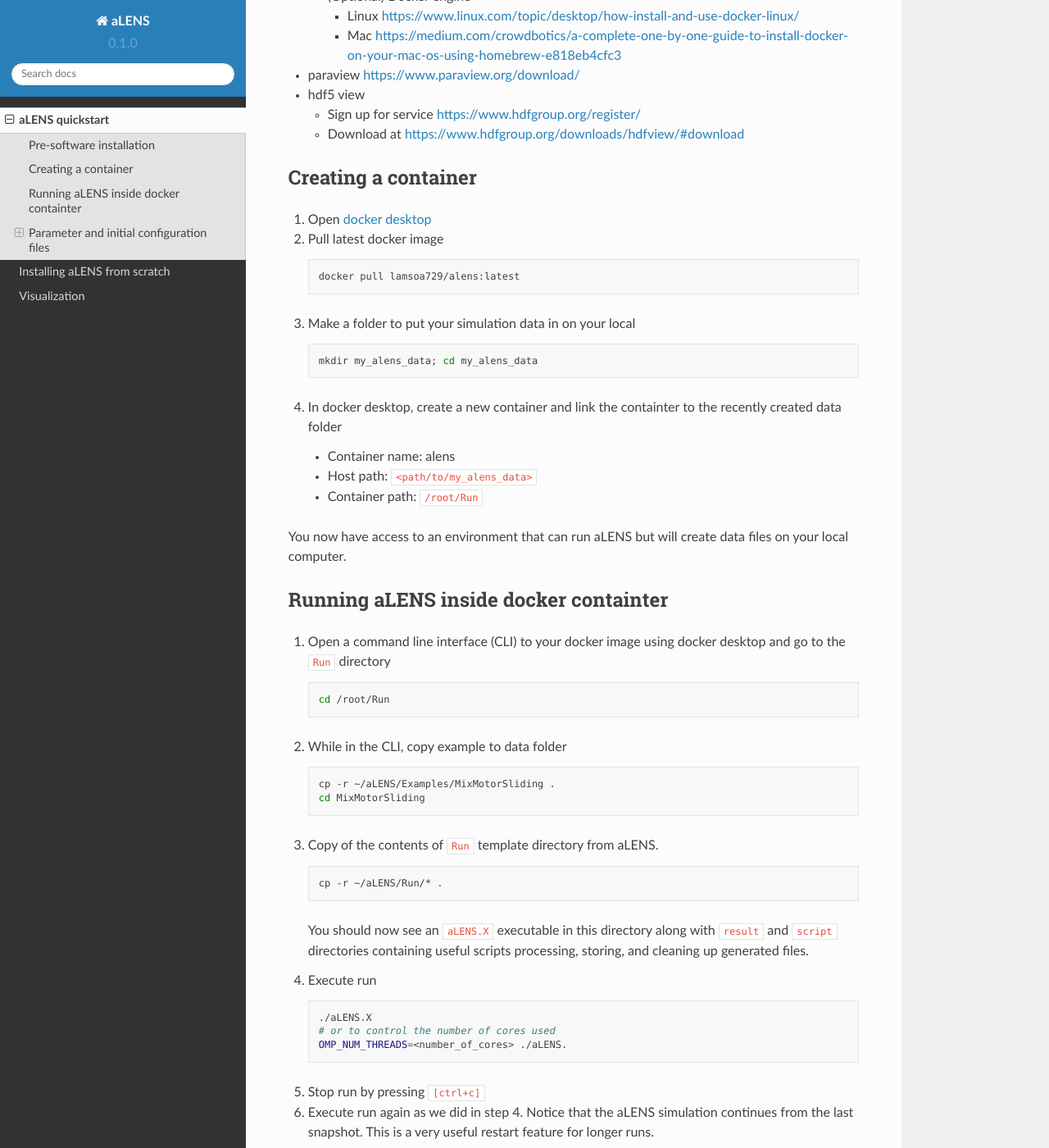
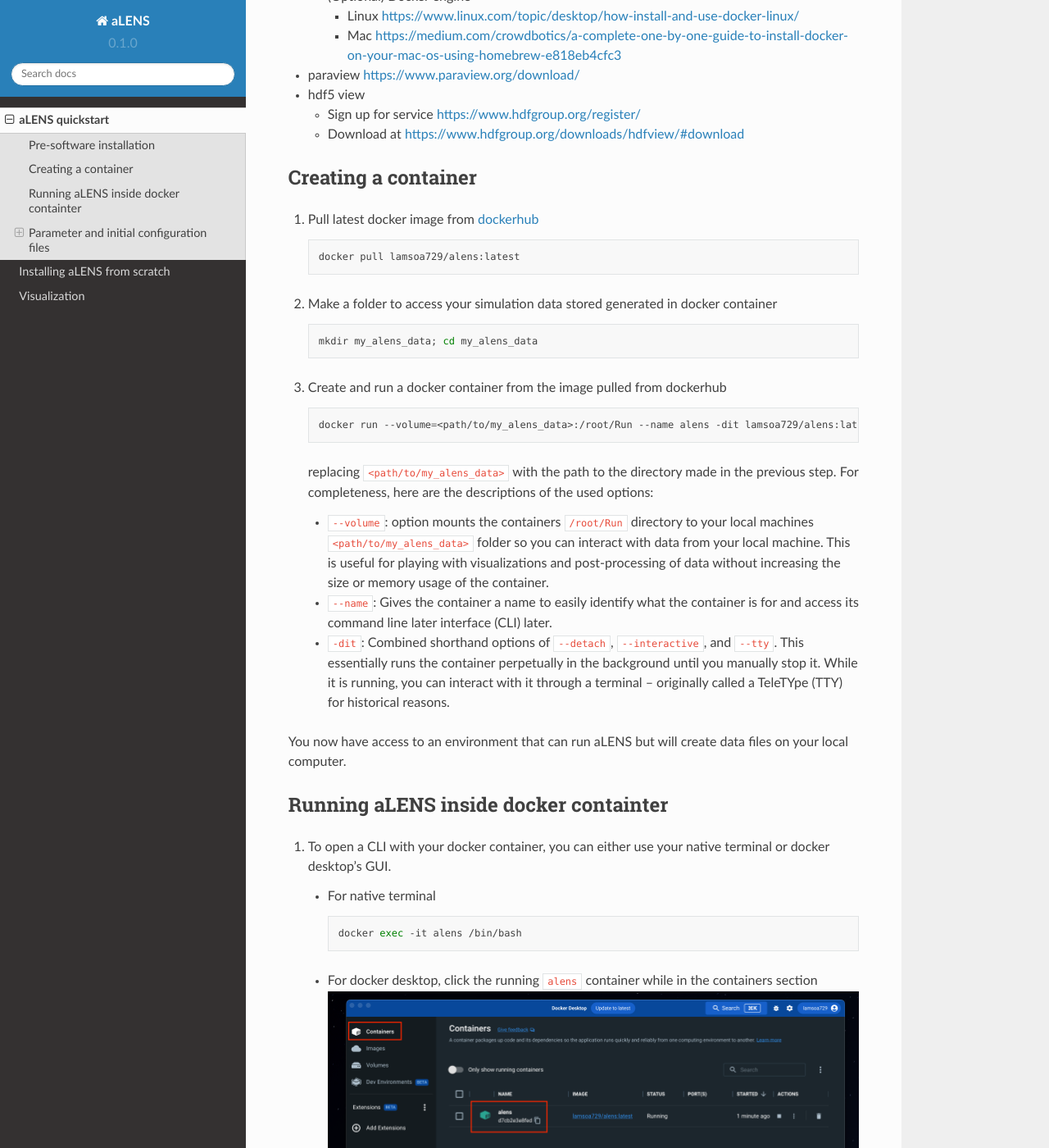
Before and after one commit to flatironinstitute/aLENS, a Sphinx documentation site: the page built from docs/source/quickstart.md, in a window 1280 px wide and 1400 px high, scrolled down 352 px. Shown: the whole window at 82% size. Built offline with Sphinx 7.4.7 and the Read the Docs theme 2.0.0, drawn with Linux system fonts in a browser that asks for light colours; pages that are not in the unit, such as notebooks, are missing from menus; some of the changed text lies outside the part shown.

Commit message:
Update quickstart with images and docker run cmd

````diff
--- a/docs/source/quickstart.md
+++ b/docs/source/quickstart.md
@@ -19,66 +19,83 @@ This a _gentle_ introduction to running aLENS on a local computer using docker.
 
 ## Creating a container
 
-1. Open [docker desktop](https://www.docker.com/blog/getting-started-with-docker-desktop/)
-2. Pull latest docker image
+<!-- 1. Open [docker desktop](https://www.docker.com/blog/getting-started-with-docker-desktop/) -->
+
+<!-- TODO Make overview for dockerhub image -->
+1. Pull latest docker image from [dockerhub](https://hub.docker.com/r/lamsoa729/alens)
 
    ```bash
    docker pull lamsoa729/alens:latest
    ```
 
-3. Make a folder to put your simulation data in on your local
+1. Make a folder to access your simulation data stored generated in docker container
 
    ```bash
    mkdir my_alens_data; cd my_alens_data
    ```
 
-4. In docker desktop, create a new container and link the containter to the recently created data folder
-   - Container name: alens
-   - Host path: `<path/to/my_alens_data>`
-   - Container path: `/root/Run`
-
-<!--TODO Get screenshot of doing this -->
+1. Create and run a docker container from the image pulled from dockerhub
+   ```bash
+   docker run --volume=<path/to/my_alens_data>:/root/Run --name alens -dit lamsoa729/alens:latest
+   ```
+    replacing `<path/to/my_alens_data>` with the path to the directory made in the previous step. For completeness, here are the descriptions of the used options:
+    * `--volume`: option mounts the containers `/root/Run` directory to your local machines `<path/to/my_alens_data>` folder so you can interact with data from your local machine. This is useful for playing with visualizations and post-processing of data without increasing the size or memory usage of the container.
+    * `--name`: Gives the container a name to easily identify what the container is for and access its command line later interface (CLI) later.
+    * `-dit`:  Combined shorthand options of `--detach`, `--interactive`, and `--tty`. This essentially runs the container perpetually in the background until you manually stop it. While it is running, you can interact with it through a terminal -- originally called a TeleTYpe (TTY) for historical reasons.
 
 You now have access to an environment that can run aLENS but will create data
 files on your local computer.
 
 ## Running aLENS inside docker containter
 
-1.  Open a command line interface (CLI) to your docker image using docker desktop
-    and go to the `Run` directory
+1.  To open a CLI with your docker container, you can either use your native terminal or docker desktop's GUI.
+
+    * For native terminal
+
+      ```bash
+      docker exec -it alens /bin/bash
+      ```
+    * For docker desktop, click the running `alens` container while in the containers section
+      ![Screen Shot 2022-11-14 at 5.08.59 PM.png](images/Screenshot_2023-02-02_at_1.58.11_PM.png)
+      then click the `terminal` tab in the upper middle of the window
+      ![Screen Shot 2022-11-14 at 5.08.59 PM.png](images/Screenshot_2023-02-02_at_1.59.13_PM.png)
+
+    You may treat this CLI just like any terminal that is connected to a remote server.
+
+4.  From this CLI, navigate to the `Run` directory
     ```bash
     cd /root/Run
     ```
-    <!--TODO Get screenshot of doing this -->
-1.  While in the CLI, copy example to data folder
+
+5.  While still in the CLI, copy the example configuration to the data folder
 
     ```bash
     cp -r ~/aLENS/Examples/MixMotorSliding .
     cd MixMotorSliding
     ```
 
-1.  Copy of the contents of `Run` template directory from aLENS.
+6.  Copy the contents of the `Run` template directory from aLENS to the data folder as well
 
     ```bash
     cp -r ~/aLENS/Run/* .
     ```
 
-    You should now see an `aLENS.X` executable in this directory along with `result` and `script` directories containing useful scripts processing, storing, and cleaning up generated files.
+    You should now see an `aLENS.X` executable in this directory along with `result` and `script` directories containing useful scripts for processing, storing, and cleaning up generated files.
 
-1.  Execute run
+7.  Run _aLENS_
 
     ```bash
     ./aLENS.X
     # or to control the number of cores used
-    OMP_NUM_THREADS=<number_of_cores> ./aLENS.
+    OMP_NUM_THREADS=<number_of_cores> ./aLENS.X
     ```
 
-1.  Stop run by pressing `[ctrl+c]`
-1.  Execute run again as we did in step 4. Notice that the aLENS simulation continues from the last snapshot. This is a very useful restart feature for longer runs.
+8.  Stop the run by pressing `[ctrl+c]`
+9.  Execute run again as we did in step 4. Notice that the aLENS simulation continues from the last snapshot. This is a very useful restart feature for longer runs.
 
 ## Parameter and initial configuration files
 
-The executable aLENS.X reads 2 input files (4 if specifying starting object configurations):
+The executable `aLENS.X` reads 2 input files (4 if specifying starting object configurations):
 
 - `RunConfig.yaml` specifies simulation parameters for the system and rod-like objects (sylinders).
 - `ProteinConfig.yaml` specifies types and parameter of crosslinking and motor objects (proteins).
````
Also changed, not shown: docs/source/images/Screenshot_2023-02-02_at_1.58.11_PM.png (added), docs/source/images/Screenshot_2023-02-02_at_1.59.13_PM.png (added).
